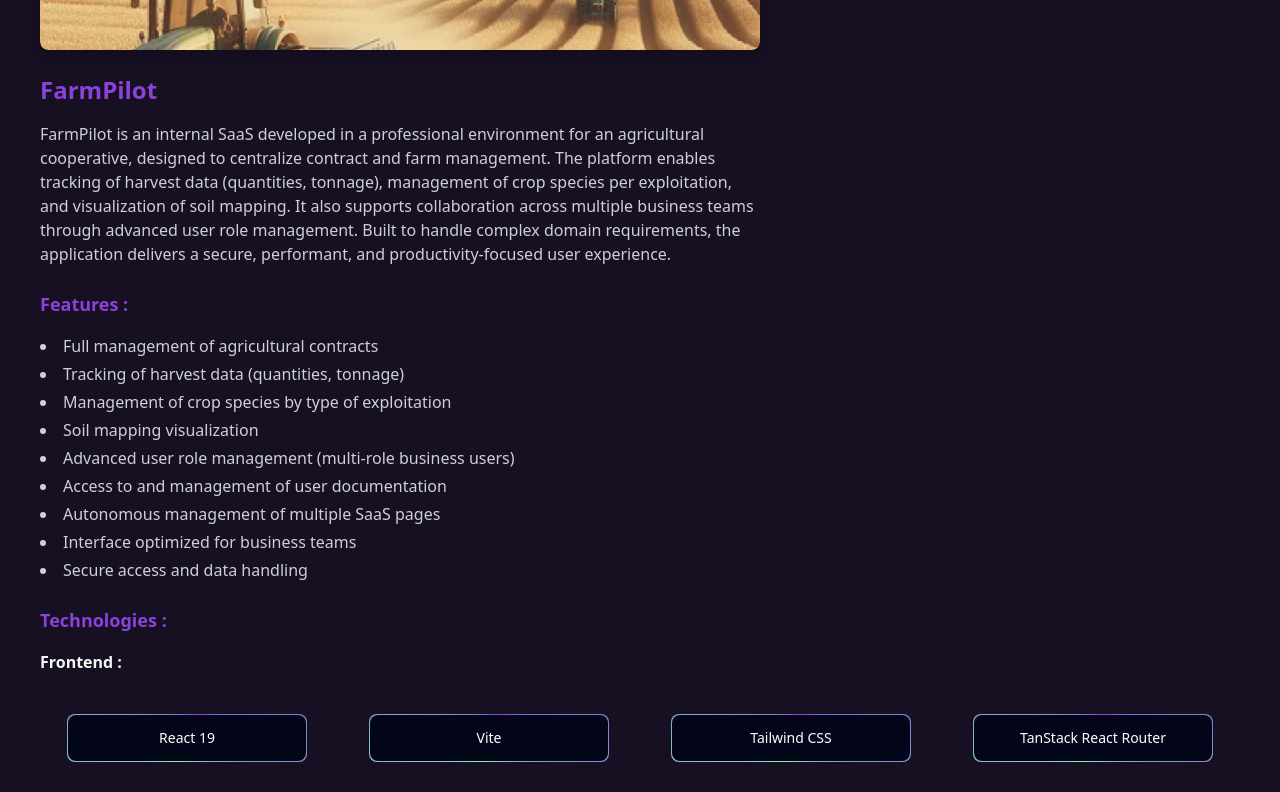
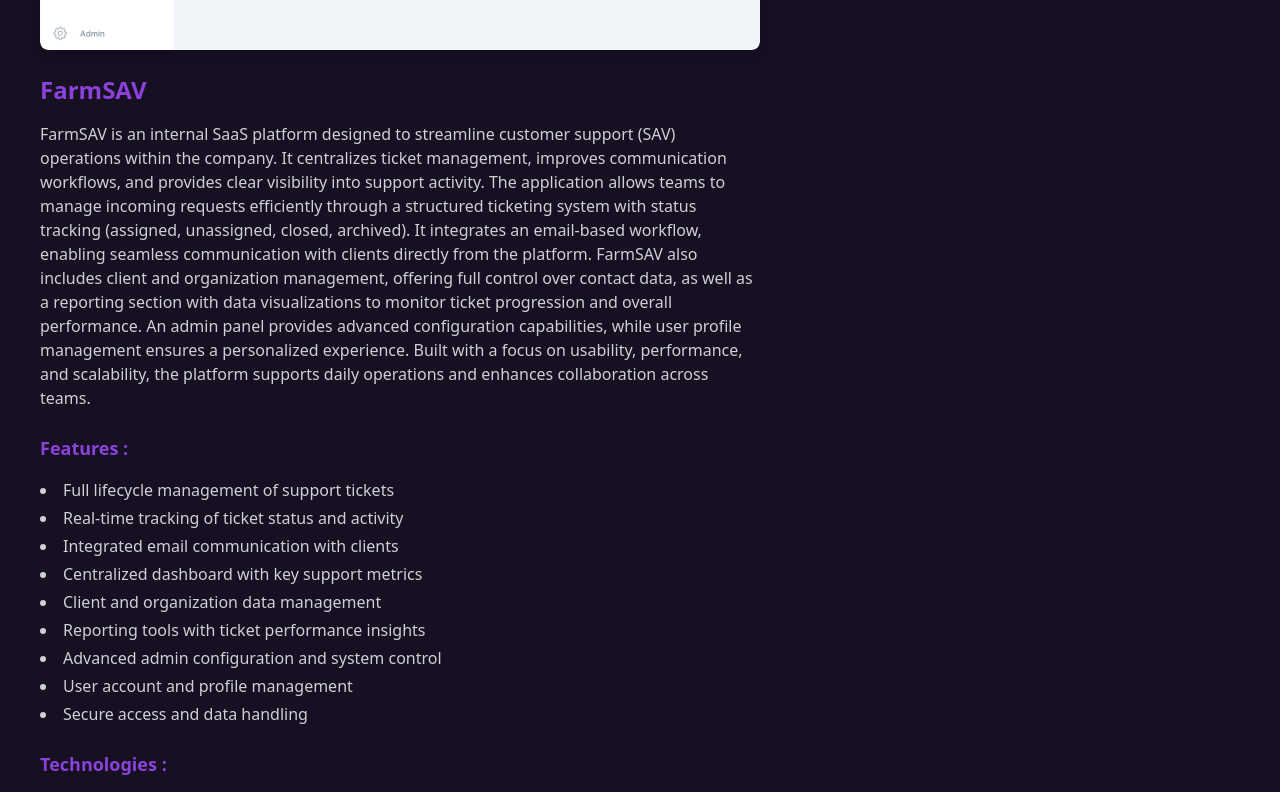
Before and after one commit to xeniaalex3/portfolio_xenia, a Next.js app: page /projects/1 in a window 1280 px wide. Shown: the part 620-1412 px from the top of the page. Built offline with nearby package versions, Linux system fonts and the light colour scheme.

Commit message:
✨ add FarmSAV project details and image to ProjectsData, including comprehensive description and features, and update project IDs for consistency

```diff
--- a/src/data/projects_data.ts
+++ b/src/data/projects_data.ts
@@ -2,10 +2,25 @@ import image2 from '@/assets/image/plannTrip.png'
 import image3 from '@/assets/image/feedback1.png'
 import image4 from '@/assets/image/esports.png'
 import image1 from '@/assets/image/farmpilot_present.png'
+import image5 from '@/assets/image/FarmSAV_dashboard2.png'
 
 export const ProjectsData = [
   {
     id: 1,
+    title: 'FarmSAV',
+    image: image5,
+    technos: [
+      'Next.js',
+      'Tailwind CSS',
+      'TanStack',
+      'React Hook Form',
+      'Authentication',
+      'Supabase',
+      'GitLab CI/CD'
+    ]
+  },
+  {
+    id: 2,
     title: 'FarmPilot',
     image: image1,
     technos: [
@@ -19,7 +34,7 @@ export const ProjectsData = [
     ]
   },
   {
-    id: 2,
+    id: 3,
     title: 'PlannTrip',
     image: image2,
     github_link: 'https://github.com/xeniaalex3/PlannTrip',
@@ -40,7 +55,7 @@ export const ProjectsData = [
     ]
   },
   {
-    id: 3,
+    id: 4,
     title: 'Feedback Widget',
     image: image3,
     github_link: 'https://github.com/xeniaalex3/Feedback-Widget',
@@ -58,7 +73,7 @@ export const ProjectsData = [
     ]
   },
   {
-    id: 4,
+    id: 5,
     title: 'eSports',
     image: image4,
     github_link: 'https://github.com/xeniaalex3/eSports',
@@ -77,6 +92,42 @@ export const ProjectsData = [
 export const ProjectDetailsData = [
   {
     id: 1,
+    title: 'FarmSAV',
+    description: `FarmSAV is an internal SaaS platform designed to streamline customer support (SAV) operations within the company. It centralizes ticket management, improves communication workflows, and provides clear visibility into support activity.
+
+    The application allows teams to manage incoming requests efficiently through a structured ticketing system with status tracking (assigned, unassigned, closed, archived). It integrates an email-based workflow, enabling seamless communication with clients directly from the platform.
+
+    FarmSAV also includes client and organization management, offering full control over contact data, as well as a reporting section with data visualizations to monitor ticket progression and overall performance. An admin panel provides advanced configuration capabilities, while user profile management ensures a personalized experience.
+
+    Built with a focus on usability, performance, and scalability, the platform supports daily operations and enhances collaboration across teams.`,
+    image: image5,
+    features: [
+      'Full lifecycle management of support tickets',
+      'Real-time tracking of ticket status and activity',
+      'Integrated email communication with clients',
+      'Centralized dashboard with key support metrics',
+      'Client and organization data management',
+      'Reporting tools with ticket performance insights',
+      'Advanced admin configuration and system control',
+      'User account and profile management',
+      'Secure access and data handling'
+    ],
+    technos: {
+      frontend: [
+        'Next.js',
+        'Tailwind CSS',
+        'TanStack React Router',
+        'TanStack React Query',
+        'Zod',
+        'React-hook-form',
+        'Axios',
+        'GitLab CI/CD',
+        'Supabase'
+      ]
+    }
+  },
+  {
+    id: 2,
     title: 'FarmPilot',
     description:
       'FarmPilot is an internal SaaS developed in a professional environment for an agricultural cooperative, designed to centralize contract and farm management. The platform enables tracking of harvest data (quantities, tonnage), management of crop species per exploitation, and visualization of soil mapping. It also supports collaboration across multiple business teams through advanced user role management. Built to handle complex domain requirements, the application delivers a secure, performant, and productivity-focused user experience.',
@@ -109,7 +160,7 @@ export const ProjectDetailsData = [
     }
   },
   {
-    id: 2,
+    id: 3,
     title: 'PlannTrip',
     description:
       'PlannTrip is a modern web application designed for travel planning, allowing users to organize trips, manage participants, schedule activities, and share useful resources. The application includes a complete authentication system, protected routes, and a responsive interface, delivering a smooth, performant, and collaboration-oriented user experience.',
@@ -153,7 +204,7 @@ export const ProjectDetailsData = [
     demo: 'https://planntrip.netlify.app/'
   },
   {
-    id: 3,
+    id: 4,
     title: 'Feedback Widget',
     description:
       'The project is called Feedback Widget. It is a tool where the user can leave feedback in case of a problem, an idea or other, this tool allows the user to describe his problem/idea/other along with the screenshot functionality.',
@@ -180,7 +231,7 @@ export const ProjectDetailsData = [
     demo: 'https://feedback-widget-xi-snowy.vercel.app/'
   },
   {
-    id: 4,
+    id: 5,
     title: 'eSports',
     description:
       'The project is called Find your Duo. It is a platform to find the perfect partner to play your favorite game together.',
```
Also changed, not shown: src/assets/image/FarmSAV_dashboard2.png (added).
